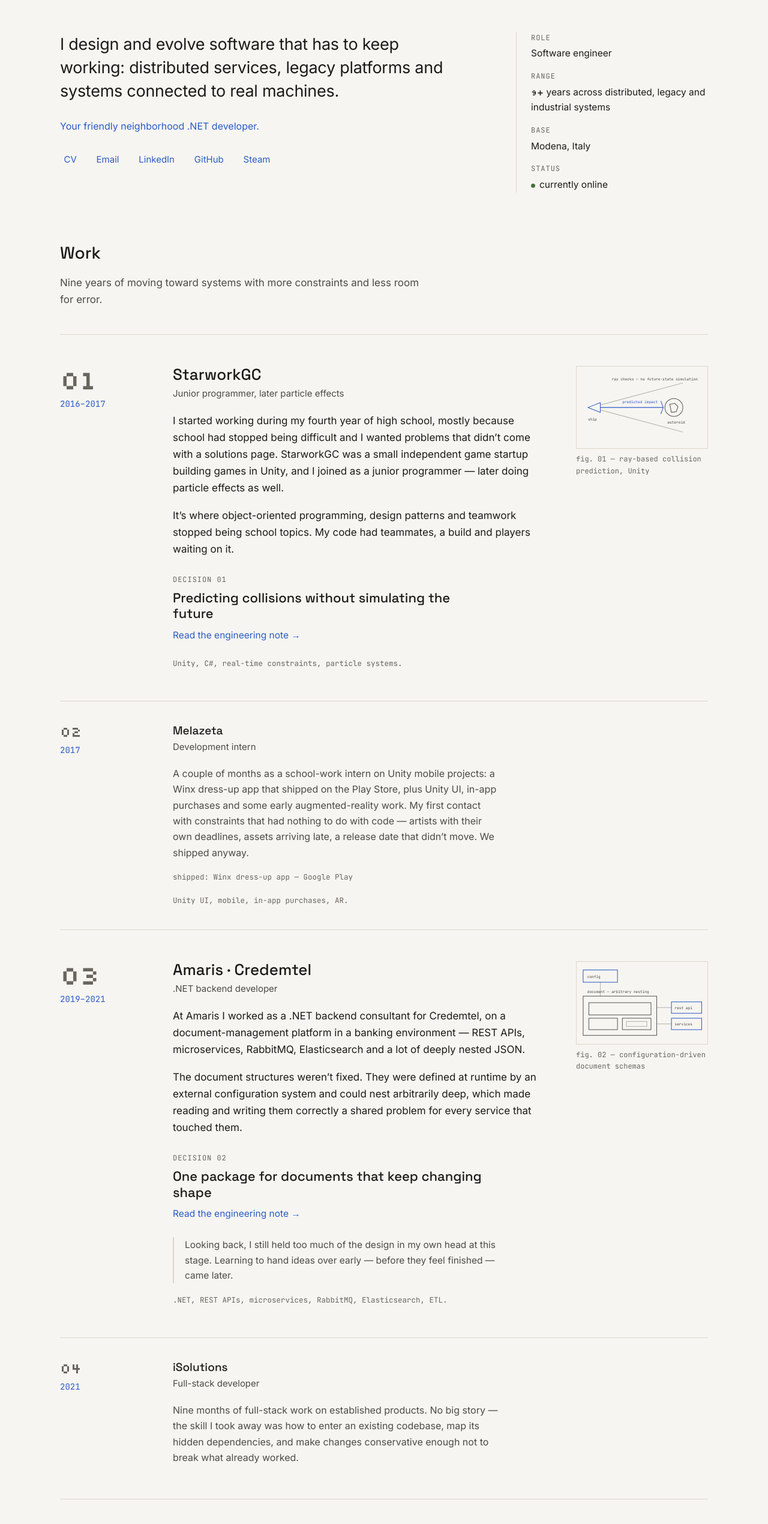
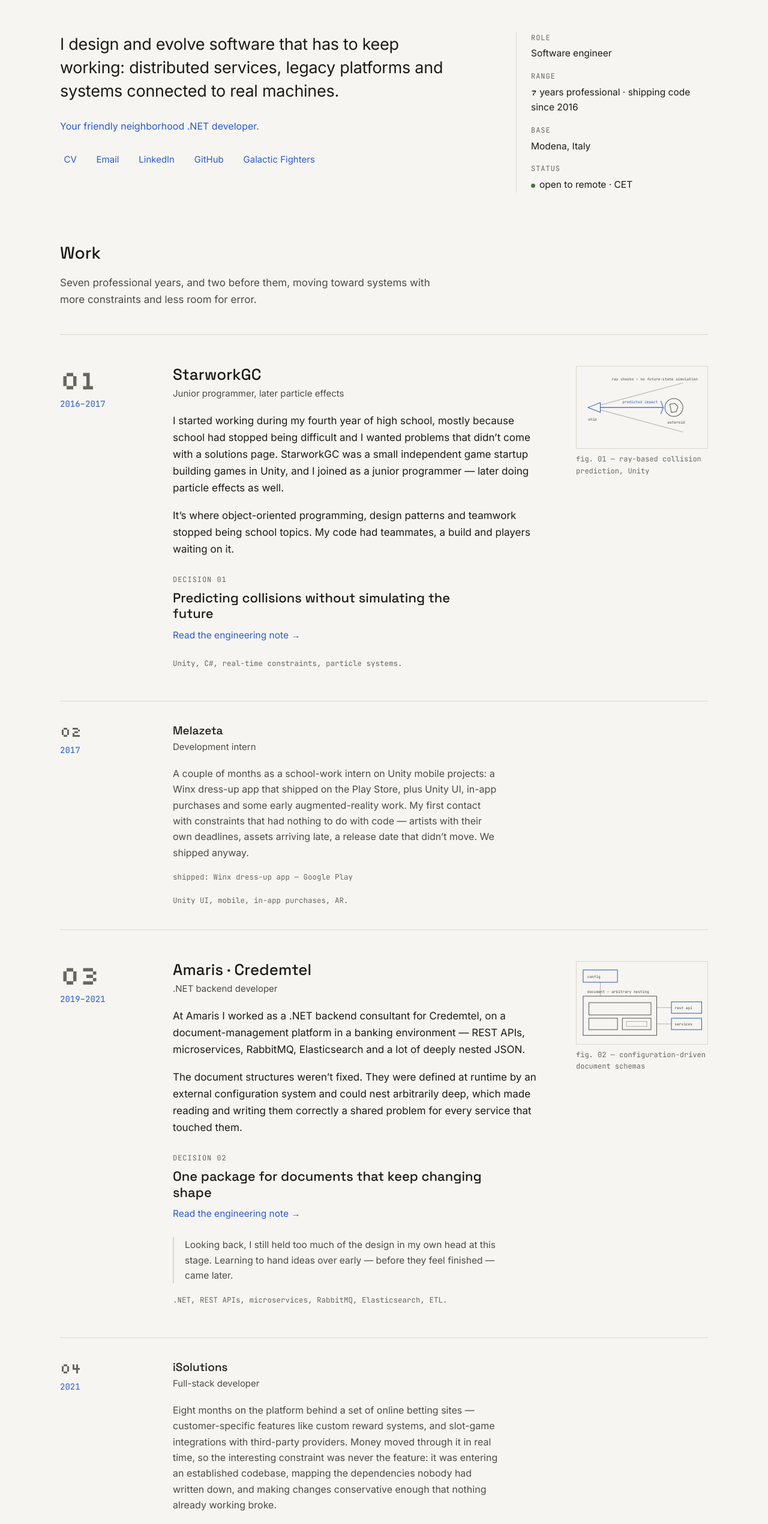
Before and after one commit to g4solio/portfolio, a Next.js app: page / in a window 1280 px wide. Shown: the part 257-2797 px from the top of the page at 60% size. Built offline with nearby package versions, Linux system fonts and the light colour scheme.

Commit message:
updated descriptions

```diff
--- a/components/BootSequence.tsx
+++ b/components/BootSequence.tsx
@@ -11,11 +11,11 @@ const TINTS = {
 // N in steps(N) = the line's character count; undercounting clips the line.
 const LINES: { text: string; hi?: string; ch: number; dur: number; delay: number }[] = [
   { text: "DG-BIOS v9.6 — Davide Gozzi · est. 2016", ch: 41, dur: 620, delay: 200 },
-  { text: "memory ................. 9 yrs — ", hi: "no leaks detected", ch: 52, dur: 760, delay: 950 },
+  { text: "memory ................. since 2016 — ", hi: "no leaks detected", ch: 57, dur: 760, delay: 950 },
   { text: "loading real-world experience ......... ", hi: "ok", ch: 44, dur: 660, delay: 1820 },
   { text: "spider-sense for edge cases ........... ", hi: "active", ch: 47, dur: 700, delay: 2600 },
   { text: "mounting /work ........................ ", hi: "6 chapters", ch: 50, dur: 720, delay: 3420 },
-  { text: "side quests (osus) .................... ", hi: "4 found", ch: 48, dur: 700, delay: 4260 },
+  { text: "side quests (osus) .................... ", hi: "4 found — 2 live", ch: 58, dur: 700, delay: 4260 },
 ];
 
 const LAST = { text: "boot: portfolio — press any key, or scroll", ch: 43, dur: 640, delay: 5100 };
--- a/components/PortfolioPage.tsx
+++ b/components/PortfolioPage.tsx
@@ -73,14 +73,14 @@ export function PortfolioPage() {
                   <a href="mailto:david3gozz1@gmail.com">Email</a>
                   <a href="https://www.linkedin.com/in/davide-gozzi5/" target="_blank" rel="noreferrer">LinkedIn</a>
                   <a href="https://github.com/g4solio" target="_blank" rel="noreferrer">GitHub</a>
-                  <a href="https://steamcommunity.com/profiles/76561197986572794/" target="_blank" rel="noreferrer">Steam</a>
+                  <a href="https://store.steampowered.com/app/513960/Galactic_Fighters/" target="_blank" rel="noreferrer">Galactic Fighters</a>
                 </p>
               </div>
               <dl className="hero-facts">
                 <div><dt>Role</dt><dd>Software engineer</dd></div>
-                <div><dt>Range</dt><dd><span className="pix">9+</span> years across distributed, legacy and industrial systems</dd></div>
+                <div><dt>Range</dt><dd><span className="pix">7</span> years professional · shipping code since 2016</dd></div>
                 <div><dt>Base</dt><dd>Modena, Italy</dd></div>
-                <div><dt>Status</dt><dd><span className="status-dot" aria-hidden="true" />currently online</dd></div>
+                <div><dt>Status</dt><dd><span className="status-dot" aria-hidden="true" />open to remote · CET</dd></div>
               </dl>
             </div>
           </section>
@@ -88,7 +88,8 @@ export function PortfolioPage() {
           <section id="work" className="work">
             <h2>Work</h2>
             <p className="section-intro">
-              Nine years of moving toward systems with more constraints and less room for error.
+              Seven professional years, and two before them, moving toward systems with more
+              constraints and less room for error.
             </p>
             <Chapters />
           </section>
@@ -123,7 +124,8 @@ export function PortfolioPage() {
               <h2>OSUS</h2>
               <p className="section-intro">
                 A small independent lab where I build the products I keep thinking about.
-                Four projects so far — separate ideas, one ecosystem.
+                Four projects — separate ideas, one ecosystem. Two of them are live, and
+                you can use one without an account.
               </p>
 
               <div className="osus-feature">
@@ -147,7 +149,13 @@ export function PortfolioPage() {
               <ul className="osus-index">
                 {osusProjects.map((project) => (
                   <li className={`osus-item tone-${project.tone}`} key={project.name}>
-                    <h3>{project.name}</h3>
+                    <h3>
+                      {project.url ? (
+                        <a href={project.url} target="_blank" rel="noreferrer">{project.name}</a>
+                      ) : (
+                        project.name
+                      )}
+                    </h3>
                     <p>{project.summary}</p>
                     <span className="osus-status"><i aria-hidden="true" />{project.status}</span>
                   </li>
@@ -179,7 +187,7 @@ export function PortfolioPage() {
               <a href="mailto:david3gozz1@gmail.com">david3gozz1@gmail.com</a>
               <a href="https://www.linkedin.com/in/davide-gozzi5/" target="_blank" rel="noreferrer">LinkedIn</a>
               <a href="https://github.com/g4solio" target="_blank" rel="noreferrer">GitHub</a>
-              <a href="https://steamcommunity.com/profiles/76561197986572794/" target="_blank" rel="noreferrer">Steam</a>
+              <a href="https://store.steampowered.com/app/513960/Galactic_Fighters/" target="_blank" rel="noreferrer">Galactic Fighters</a>
             </p>
           </section>
         </main>
--- a/data/portfolio.ts
+++ b/data/portfolio.ts
@@ -108,7 +108,7 @@ export const chapters: Chapter[] = [
     role: "Full-stack developer",
     layout: "interlude",
     lead: [
-      "Nine months of full-stack work on established products. No big story — the skill I took away was how to enter an existing codebase, map its hidden dependencies, and make changes conservative enough not to break what already worked.",
+      "Eight months on the platform behind a set of online betting sites — customer-specific features like custom reward systems, and slot-game integrations with third-party providers. Money moved through it in real time, so the interesting constraint was never the feature: it was entering an established codebase, mapping the dependencies nobody had written down, and making changes conservative enough that nothing already working broke.",
     ],
   },
   {
@@ -176,6 +176,8 @@ export type OsusProject = {
   name: string;
   summary: string;
   status: string;
+  /** Present when the project is reachable in production. */
+  url?: string;
   /** Muted print-like tone used only inside the OSUS band. */
   tone: "blue" | "green" | "amber" | "red";
 };
@@ -183,29 +185,32 @@ export type OsusProject = {
 export const osusFeature = {
   name: "RosettAI",
   summary:
-    "An asynchronous translation platform for documents where everything except the language must survive: layout, structure, embedded data. Built around observable processing, validation, retries and fidelity checks.",
-  status: "active build",
+    "Asynchronous subtitle and document translation, built so everything that isn’t language survives the round trip. Timestamps and sequence numbers are stripped before the model ever sees the text and restored deterministically afterwards — the AI translates, it never touches structure. Chunked processing with validation and retries, three quality tiers, and a single trace following each job from HTTP ingress through the queue to the database write.",
+  status: "live — no sign-up needed",
   url: "https://rosettai.osus.it/",
   tone: "blue" as const,
 };
 
 export const osusProjects: OsusProject[] = [
   {
+    name: "Bubbles",
+    summary:
+      "One daily prompt, one song. Your answer is global, but the reveal is per-group: one action produces a different moment in every bubble you belong to, and nobody sees anything before their bubble pops. A scheduler closes the day on its own and decides who gets pulled back in.",
+    status: "live",
+    url: "https://bubbles.osus.it/",
+    tone: "red",
+  },
+  {
+    name: "OSUS Ecosystem",
+    summary:
+      "The identity, billing and wallet layer the other products call instead of touching balances themselves. Spending is reservation-based — try, then commit or cancel — so a failed job never costs anything. Stripe webhooks are idempotent, and every wallet mutation runs under optimistic concurrency, which makes lost updates impossible rather than unlikely.",
+    status: "backend MVP · 299 tests green",
+    tone: "green",
+  },
+  {
     name: "FCHForge",
     summary: "Makes industrial feed-collector configuration visible and manageable.",
     status: "pre-alpha",
     tone: "amber",
   },
-  {
-    name: "OSUS Ecosystem",
-    summary: "Shared identity, trust and integration layer for the other projects.",
-    status: "pre-alpha",
-    tone: "green",
-  },
-  {
-    name: "Sounds",
-    summary: "Music, played together.",
-    status: "pre-alpha",
-    tone: "red",
-  },
 ];
```
